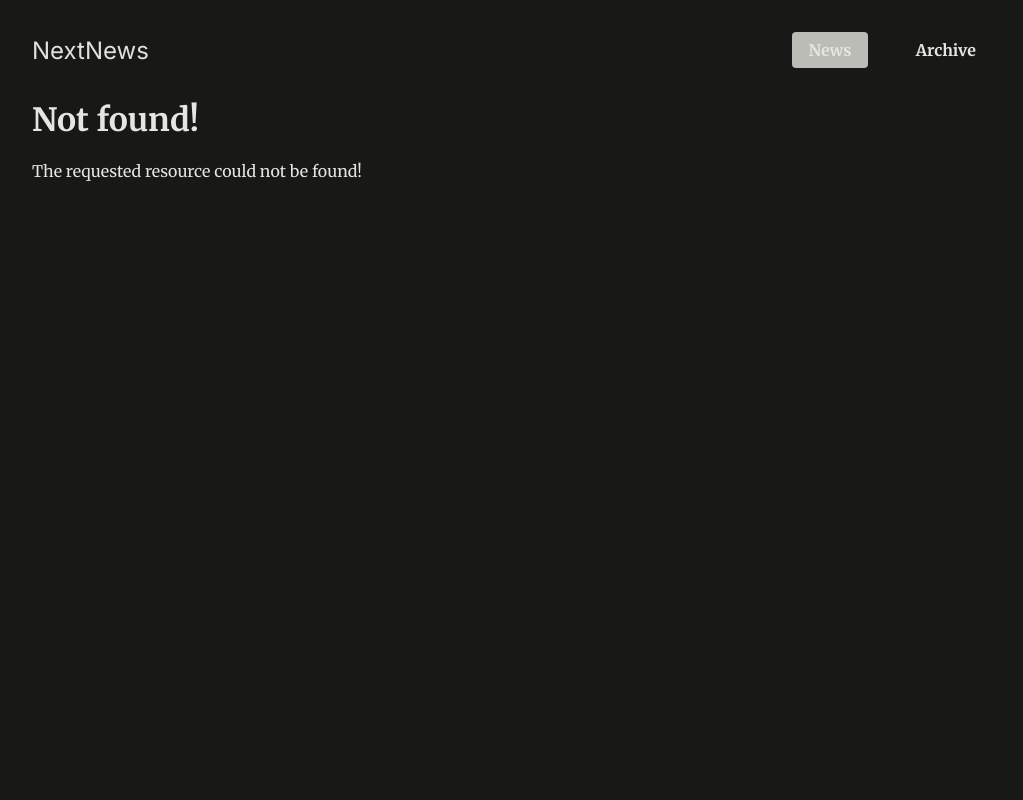
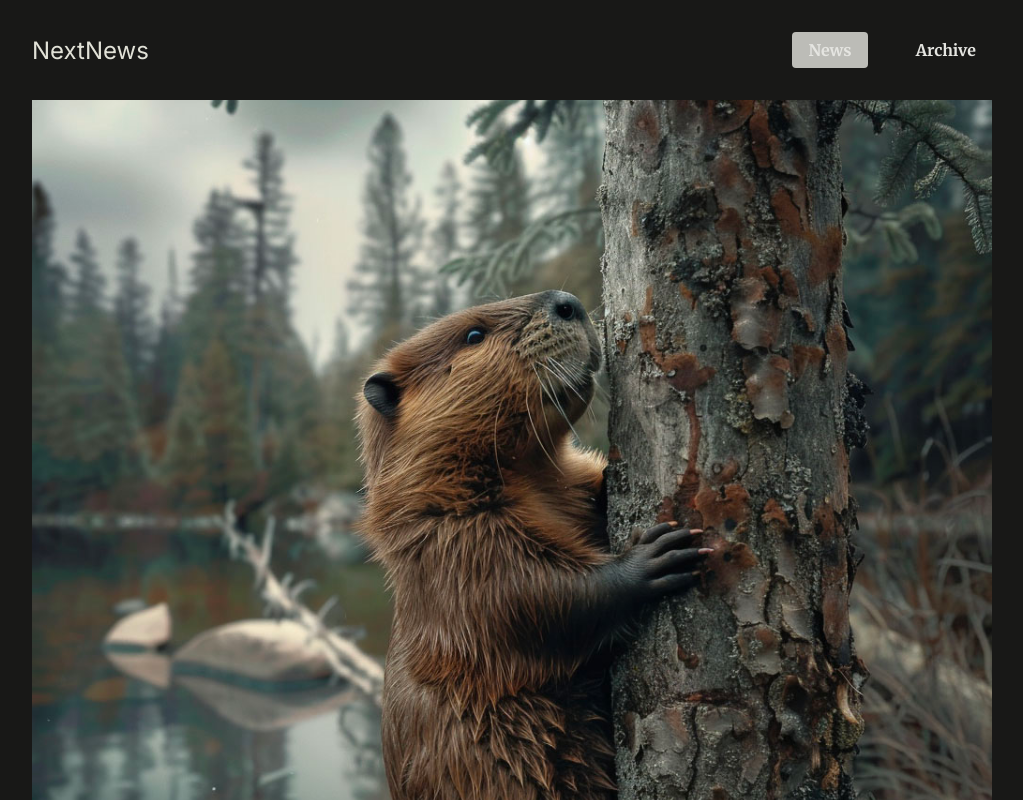
Before and after one commit to sanixto/news-site, a Next.js app: page /news/beaver-plague/image in a window 1280 px wide. Before the commit this address had no page. Shown: the top 800 px of the page, without its empty margins (128-1151 px from the left). Built offline with nearby package versions, Linux system fonts and the light colour scheme.

Commit message:
show fullscreen images for news

```diff
--- /dev/null
+++ b/src/app/news/[newsSlug]/image/page.module.css
@@ -0,0 +1,5 @@
+.image {
+  position: relative;
+  width: 100%;
+  height: 60rem;
+}
--- /dev/null
+++ b/src/app/news/[newsSlug]/image/page.tsx
@@ -0,0 +1,29 @@
+import Image from 'next/image';
+import { notFound } from 'next/navigation';
+
+
+import { DUMMY_NEWS } from '@/dummy-news';
+import News from '@/interfaces/news.interface';
+import styles from './page.module.css';
+
+interface ImagePageProps {
+  params: {
+    newsSlug: string,
+  }
+}
+
+
+export default function ImagePage(props: ImagePageProps) {
+  const { newsSlug } = props.params;
+  const newsItem: News | undefined = DUMMY_NEWS.find(newsItem => newsItem.slug === newsSlug);
+
+  if (!newsItem) {
+    notFound();
+  }
+
+  return (
+    <div className={styles.image}>
+      <Image src={`/images/news/${newsItem.image}`} alt={newsItem.title} fill/>
+    </div>
+  )
+}
```
Also changed, not shown: src/app/news/[newsSlug]/page.tsx (+6 -3 lines).
